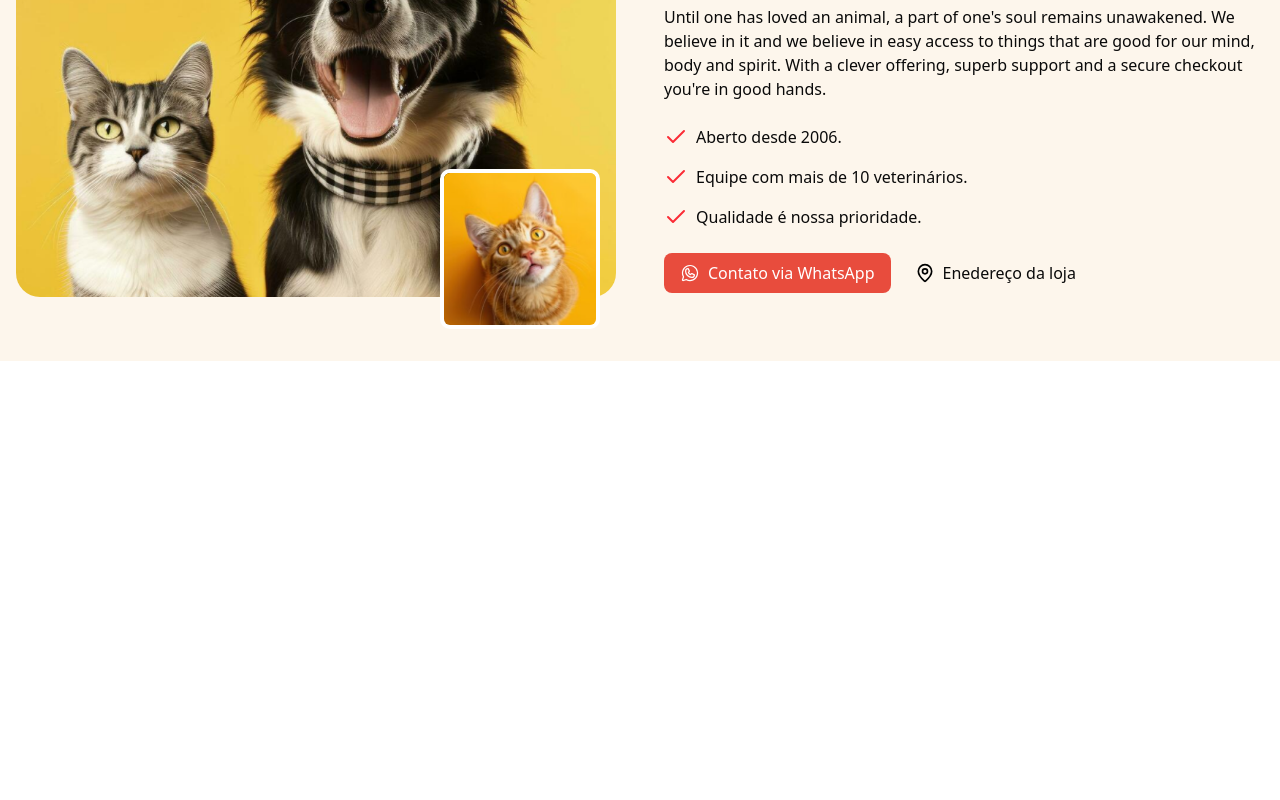
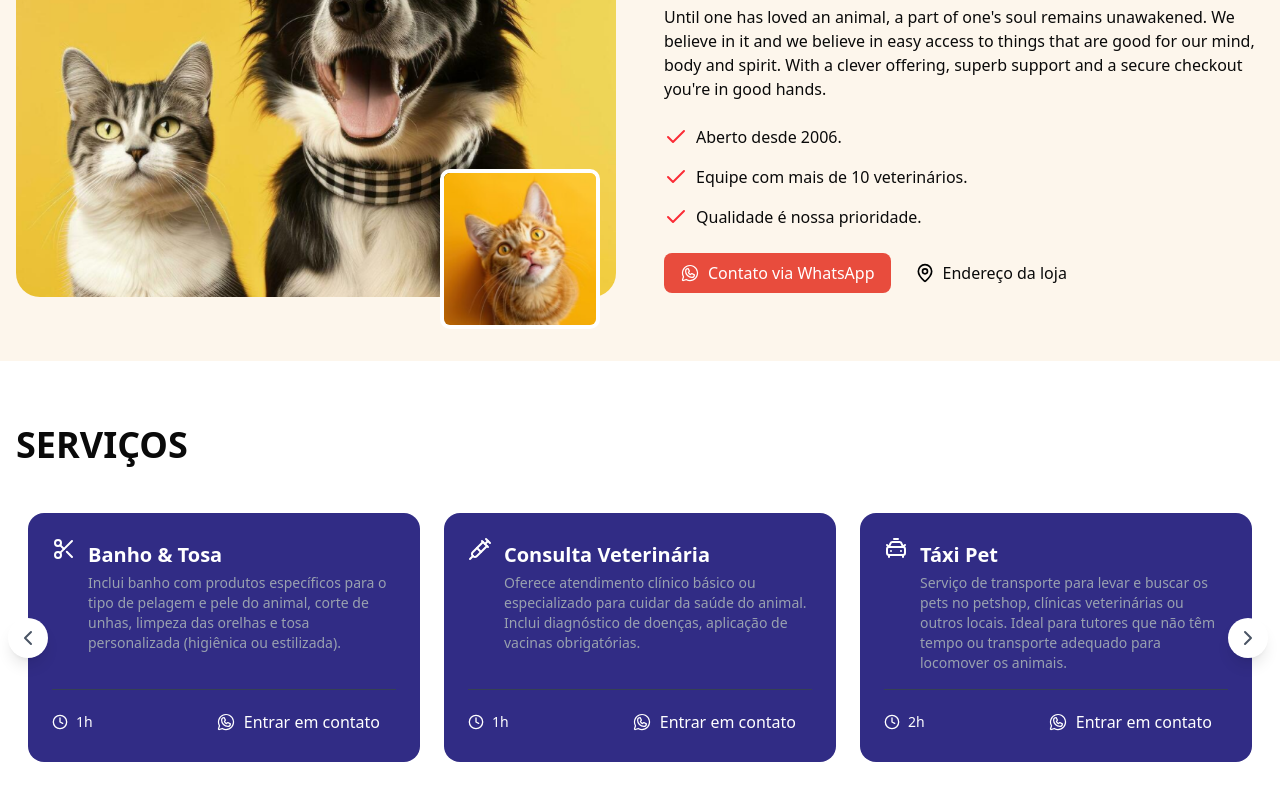
Before and after one commit to yes-pripri/Pets-, a Next.js app: page / in a window 1280 px wide. Shown: the part 658-1458 px from the top of the page. Before the commit the page ends 1019 px from the top, so only its background shows below. Built offline with nearby package versions, Linux system fonts and the light colour scheme.

Commit message:
feat: add services section

```diff
--- a/package.json
+++ b/package.json
@@ -13,6 +13,7 @@
     "@radix-ui/react-slot": "^1.2.3",
     "class-variance-authority": "^0.7.1",
     "clsx": "^2.1.1",
+    "embla-carousel-react": "^8.6.0",
     "lucide-react": "^0.525.0",
     "next": "15.3.5",
     "react": "^19.0.0",
--- a/src/app/_components/about.tsx
+++ b/src/app/_components/about.tsx
@@ -76,7 +76,7 @@ import { WhatsappLogoIcon} from '@phosphor-icons/react/dist/ssr'
                    className="flex items-center justify-center w-fit gap-2 px-4 py-2 rounded-md"
                    >
                      <MapPin className="w-5 h-5 text-black" />
-                    Enedereço da loja
+                    Endereço da loja
                    </a>
 
                 </div>
--- a/src/app/_components/hero.tsx
+++ b/src/app/_components/hero.tsx
@@ -6,7 +6,7 @@ import Image from 'next/image'
 export function Hero() {
     return(
 
-      <section className="bg-[#E84C3D] text-white relative overflow-hidden">
+      <section className="bg-indigo-900 text-white relative overflow-hidden">
 
         <div>
           <Image
@@ -35,7 +35,7 @@ export function Hero() {
               </p>
 
                 <a href="#"
-                className="bg-green-500 px-5 py-2 rounded-md font-semibold flex items-center
+                className="bg-green-600 px-5 py-2 rounded-md font-semibold flex items-center
                 justify-center w-fit gap-2"
                 >
                 <WhatsappLogoIcon className="w-5 h-5"/>
--- /dev/null
+++ b/src/app/_components/services.tsx
@@ -0,0 +1,133 @@
+"use client"
+
+import useEmblaCarousel from "embla-carousel-react"
+import { ChevronLeft, ChevronRight, Scissors, Syringe, CarTaxiFront, Hotel, Clock} from 'lucide-react'
+import { WhatsappLogoIcon} from '@phosphor-icons/react'
+
+const services = [
+  {
+    title: "Banho & Tosa",
+    description: "Inclui banho com produtos específicos para o tipo de pelagem e pele do animal, corte de unhas, limpeza das orelhas e tosa personalizada (higiênica ou estilizada).",
+    duration: "1h",
+    price: "$50",
+    icon: <Scissors />,
+    linkText: 'Olá, vi no site sobre Banho e tosa e gostaria de mais informações.'
+  },
+  {
+    title: "Consulta Veterinária",
+    description: "Oferece atendimento clínico básico ou especializado para cuidar da saúde do animal. Inclui diagnóstico de doenças, aplicação de vacinas obrigatórias.",
+    duration: "1h",
+    price: "$45",
+    icon: <Syringe />,
+    linkText: 'Olá, vi no site sobre Consulta veterinária e gostaria de mais informações.'
+  },
+  {
+    title: "Táxi Pet",
+    description: "Serviço de transporte para levar e buscar os pets no petshop, clínicas veterinárias ou outros locais. Ideal para tutores que não têm tempo ou transporte adequado para locomover os animais.",
+    duration: "2h",
+    price: "$80",
+    icon: <CarTaxiFront />,
+    linkText: 'Olá, vi no site sobre Táxi Pet e gostaria de mais informações.'
+  },
+  {
+    title: "Hotel para pets",
+    description: "Serviço de hospedagem para animais de estimação, ideal para quando os tutores precisam viajar ou se ausentar por alguns dias. Os pets ficam acomodados em espaços seguros, confortáveis.",
+    duration: "1h",
+    price: "$60",
+    icon: <Hotel />,
+    linkText: 'Olá, vi no site sobre Hotel para pets e gostaria de mais informações.'
+  },
+]
+
+export function Services() {
+
+  const [emblaRef, emblaApi] = useEmblaCarousel({
+    loop: false,
+    align: "start",
+    slidesToScroll: 1,
+    breakpoints: {
+      "(min-width: 768px)": {slidesToScroll: 3}
+    }
+  })
+
+    function scrollPrev() {
+      emblaApi?.scrollPrev();
+    }
+
+    function scrollNext() {
+      emblaApi?.scrollNext();
+    }
+
+    return (
+        <section className="bg-white py-16">
+          <div className="container mx-auto px-4">
+
+            <h2 className="text-4xl font-bold mb-12">SERVIÇOS</h2>
+
+            <div className="relative">
+
+              <div className="overflow-hidden" ref={emblaRef}>
+                <div className="flex">
+                  {services.map((item, index) => (
+                    <div key={index} className="flex-[0_0_100%] min-w-0 md:flex-[0_0_calc(100%/3)]
+                    px-3">
+                      <article className="bg-indigo-900 text-white rounded-2xl p-6 space-y-4
+                      h-full flex flex-col">
+                        <div className="flex-1 flex items-start justify-between">
+
+
+                          <div className="flex gap-3">
+                            <span className="text-3xl">{item.icon}</span>
+                            <div>
+                              <h3 className="font-bold text-xl my-1">{item.title}</h3>
+                              <p className="text-gray-400 text-sm select-none">
+                                {item.description}
+                              </p>
+                            </div>
+                          </div>
+                        </div>
+
+                        <div className="border-t border-gray-700 pt-4 flex items-center
+                        justify-between">
+                          <div className="flex items-center gap-2 text-sm">
+                            <Clock className="w-4 h-4" />
+                            <span>{item.duration}</span>
+                          </div>
+
+                          <a
+                          href="#"
+                          className="flex items-center justify-center gap-2 hover:bg-green-600
+                          px-4 py-1 rounded-md duration-300"
+                          >
+                            <WhatsappLogoIcon className="w-5 h-5" />
+                            Entrar em contato
+                          </a>
+
+                        </div>
+
+                      </article>
+                    </div>
+                  ))}
+                </div>
+              </div>
+
+              <button className="bg-white flex items-center justify-center rounded-full
+              shadow-lg w-10 h-10 absolute left-3 -translate-y-1/2 -translate-x-1/2 top-1/2 z-10"
+              onClick={scrollPrev}
+              >
+                <ChevronLeft className="w-6 h-6 text-gray-600" />
+              </button>
+
+              <button className="bg-white flex items-center justify-center rounded-full
+              shadow-lg w-10 h-10 absolute -right-6 -translate-y-1/2 -translate-x-1/2 top-1/2 z-10"
+              onClick={scrollNext}
+              >
+                <ChevronRight className="w-6 h-6 text-gray-600" />
+              </button>
+
+            </div>
+
+          </div>
+        </section>
+    )
+}
--- a/src/app/page.tsx
+++ b/src/app/page.tsx
@@ -1,11 +1,13 @@
 import { Hero } from "./_components/hero";
 import { About} from "./_components/about";
+import { Services } from "./_components/services";
 
 export default function Home() {
   return (
      <main>
         <Hero/>
         <About/>
+        <Services/>
      </main>
 
   )}
```
Also changed, not shown: 1 other file (tests, documents, lock files or other folders).
